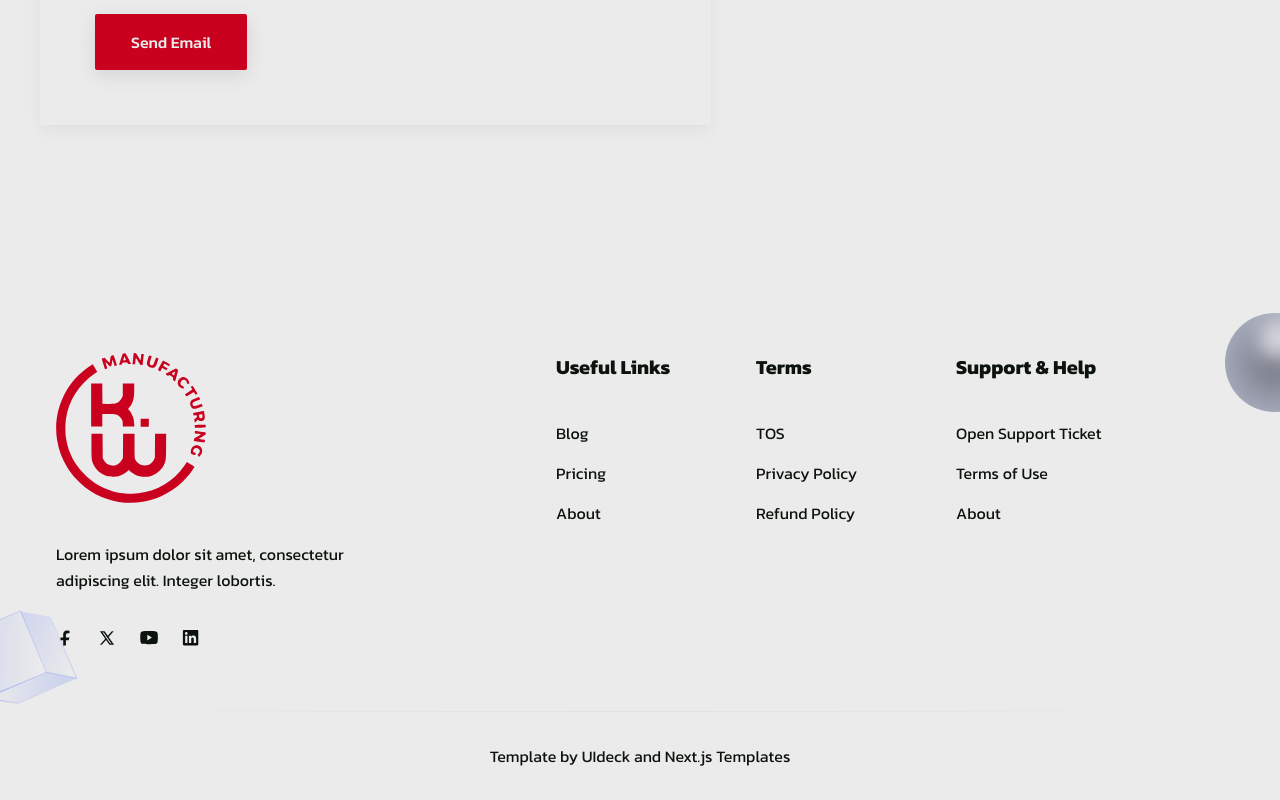
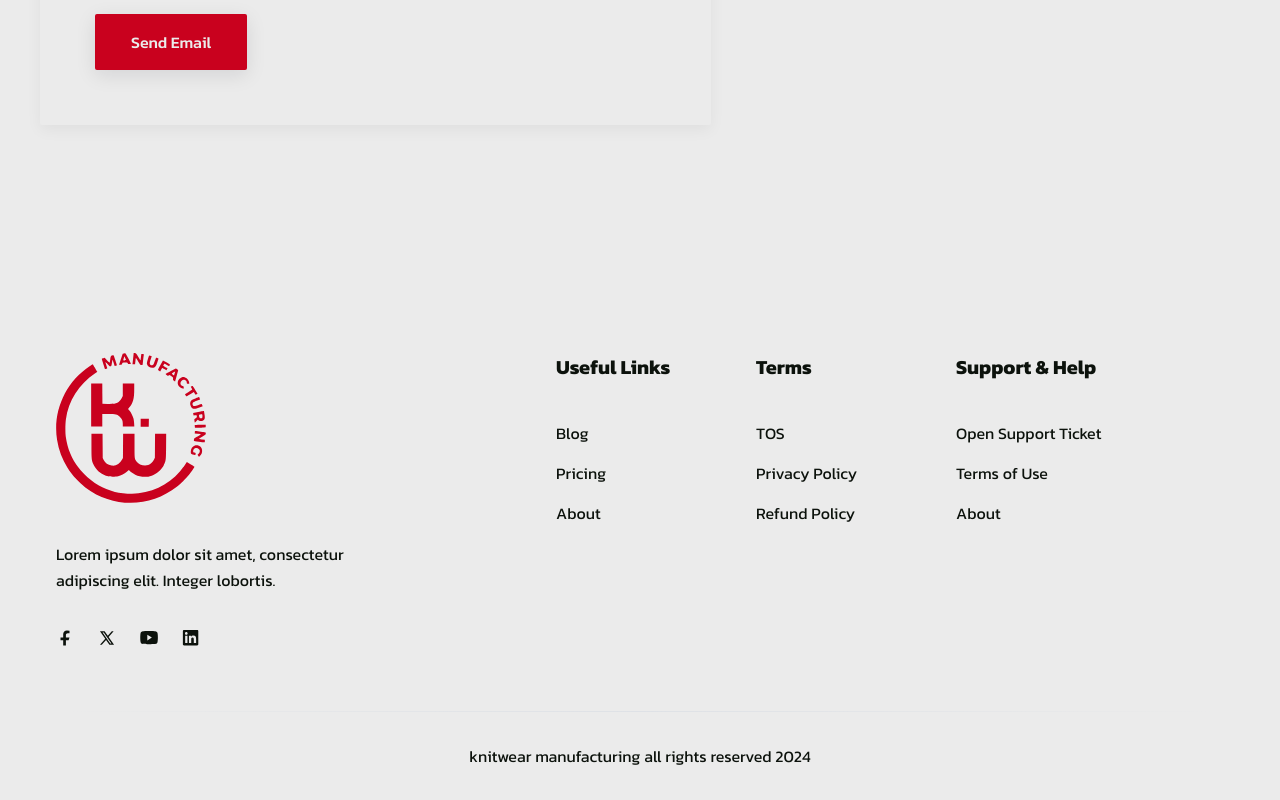
Before and after one commit to daslagerbier/kwmweb, a Next.js app: page / in a window 1280 px wide. Shown: the part 5630-6430 px from the top of the page. Built offline with nearby package versions, Linux system fonts and the light colour scheme; some icons are missing; a web font is replaced by a local one.

Commit message:
bottom footer text updated

```diff
--- a/src/components/Footer/index.tsx
+++ b/src/components/Footer/index.tsx
@@ -215,217 +215,12 @@
           <div className="h-px w-full bg-gradient-to-r from-transparent via-[#D2D8E183] to-transparent dark:via-[#959CB183]"></div>
           <div className="py-8">
             <p className="text-center text-base text-body-color dark:text-white">
-              Template by{" "}
-              <a
-                href="http://uideck.com"
-                target="_blank"
-                rel="noopener noreferrer"
-                className="hover:text-primary"
-              >
-                UIdeck
-              </a>{" "}
-              and{" "}
-              <a
-                href="https://nextjstemplates.com"
-                target="_blank"
-                rel="noopener noreferrer"
-                className="hover:text-primary"
-              >
-                Next.js Templates
-              </a>
+              knitwear manufacturing all rights reserved 2024
             </p>
           </div>
         </div>
-        <div className="absolute right-0 top-14 z-[-1]">
-          <svg
-            width="55"
-            height="99"
-            viewBox="0 0 55 99"
-            fill="none"
-            xmlns="http://www.w3.org/2000/svg"
-          >
-            <circle opacity="0.8" cx="49.5" cy="49.5" r="49.5" fill="#959CB1" />
-            <mask
-              id="mask0_94:899"
-              style={{ maskType: "alpha" }}
-              maskUnits="userSpaceOnUse"
-              x="0"
-              y="0"
-              width="99"
-              height="99"
-            >
-              <circle
-                opacity="0.8"
-                cx="49.5"
-                cy="49.5"
-                r="49.5"
-                fill="#4A6CF7"
-              />
-            </mask>
-            <g mask="url(#mask0_94:899)">
-              <circle
-                opacity="0.8"
-                cx="49.5"
-                cy="49.5"
-                r="49.5"
-                fill="url(#paint0_radial_94:899)"
-              />
-              <g opacity="0.8" filter="url(#filter0_f_94:899)">
-                <circle cx="53.8676" cy="26.2061" r="20.3824" fill="white" />
-              </g>
-            </g>
-            <defs>
-              <filter
-                id="filter0_f_94:899"
-                x="12.4852"
-                y="-15.1763"
-                width="82.7646"
-                height="82.7646"
-                filterUnits="userSpaceOnUse"
-                colorInterpolationFilters="sRGB"
-              >
-                <feFlood floodOpacity="0" result="BackgroundImageFix" />
-                <feBlend
-                  mode="normal"
-                  in="SourceGraphic"
-                  in2="BackgroundImageFix"
-                  result="shape"
-                />
-                <feGaussianBlur
-                  stdDeviation="10.5"
-                  result="effect1_foregroundBlur_94:899"
-                />
-              </filter>
-              <radialGradient
-                id="paint0_radial_94:899"
-                cx="0"
-                cy="0"
-                r="1"
-                gradientUnits="userSpaceOnUse"
-                gradientTransform="translate(49.5 49.5) rotate(90) scale(53.1397)"
-              >
-                <stop stopOpacity="0.47" />
-                <stop offset="1" stopOpacity="0" />
-              </radialGradient>
-            </defs>
-          </svg>
-        </div>
-        <div className="absolute bottom-24 left-0 z-[-1]">
-          <svg
-            width="79"
-            height="94"
-            viewBox="0 0 79 94"
-            fill="none"
-            xmlns="http://www.w3.org/2000/svg"
-          >
-            <rect
-              opacity="0.3"
-              x="-41"
-              y="26.9426"
-              width="66.6675"
-              height="66.6675"
-              transform="rotate(-22.9007 -41 26.9426)"
-              fill="url(#paint0_linear_94:889)"
-            />
-            <rect
-              x="-41"
-              y="26.9426"
-              width="66.6675"
-              height="66.6675"
-              transform="rotate(-22.9007 -41 26.9426)"
-              stroke="url(#paint1_linear_94:889)"
-              strokeWidth="0.7"
-            />
-            <path
-              opacity="0.3"
-              d="M50.5215 7.42229L20.325 1.14771L46.2077 62.3249L77.1885 68.2073L50.5215 7.42229Z"
-              fill="url(#paint2_linear_94:889)"
-            />
-            <path
-              d="M50.5215 7.42229L20.325 1.14771L46.2077 62.3249L76.7963 68.2073L50.5215 7.42229Z"
-              stroke="url(#paint3_linear_94:889)"
-              strokeWidth="0.7"
-            />
-            <path
-              opacity="0.3"
-              d="M17.9721 93.3057L-14.9695 88.2076L46.2077 62.325L77.1885 68.2074L17.9721 93.3057Z"
-              fill="url(#paint4_linear_94:889)"
-            />
-            <path
-              d="M17.972 93.3057L-14.1852 88.2076L46.2077 62.325L77.1884 68.2074L17.972 93.3057Z"
-              stroke="url(#paint5_linear_94:889)"
-              strokeWidth="0.7"
-            />
-            <defs>
-              <linearGradient
-                id="paint0_linear_94:889"
-                x1="-41"
-                y1="21.8445"
-                x2="36.9671"
-                y2="59.8878"
-                gradientUnits="userSpaceOnUse"
-              >
-                <stop stopColor="#4A6CF7" stopOpacity="0.62" />
-                <stop offset="1" stopColor="#4A6CF7" stopOpacity="0" />
-              </linearGradient>
-              <linearGradient
-                id="paint1_linear_94:889"
-                x1="25.6675"
-                y1="95.9631"
-                x2="-42.9608"
-                y2="20.668"
-                gradientUnits="userSpaceOnUse"
-              >
-                <stop stopColor="#4A6CF7" stopOpacity="0" />
-                <stop offset="1" stopColor="#4A6CF7" stopOpacity="0.51" />
-              </linearGradient>
-              <linearGradient
-                id="paint2_linear_94:889"
-                x1="20.325"
-                y1="-3.98039"
-                x2="90.6248"
-                y2="25.1062"
-                gradientUnits="userSpaceOnUse"
-              >
-                <stop stopColor="#4A6CF7" stopOpacity="0.62" />
-                <stop offset="1" stopColor="#4A6CF7" stopOpacity="0" />
-              </linearGradient>
-              <linearGradient
-                id="paint3_linear_94:889"
-                x1="18.3642"
-                y1="-1.59742"
-                x2="113.9"
-                y2="80.6826"
-                gradientUnits="userSpaceOnUse"
-              >
-                <stop stopColor="#4A6CF7" stopOpacity="0" />
-                <stop offset="1" stopColor="#4A6CF7" stopOpacity="0.51" />
-              </linearGradient>
-              <linearGradient
-                id="paint4_linear_94:889"
-                x1="61.1098"
-                y1="62.3249"
-                x2="-8.82468"
-                y2="58.2156"
-                gradientUnits="userSpaceOnUse"
-              >
-                <stop stopColor="#4A6CF7" stopOpacity="0.62" />
-                <stop offset="1" stopColor="#4A6CF7" stopOpacity="0" />
-              </linearGradient>
-              <linearGradient
-                id="paint5_linear_94:889"
-                x1="65.4236"
-                y1="65.0701"
-                x2="24.0178"
-                y2="41.6598"
-                gradientUnits="userSpaceOnUse"
-              >
-                <stop stopColor="#4A6CF7" stopOpacity="0" />
-                <stop offset="1" stopColor="#4A6CF7" stopOpacity="0.51" />
-              </linearGradient>
-            </defs>
-          </svg>
-        </div>
+
+
       </footer>
     </>
   );
```
